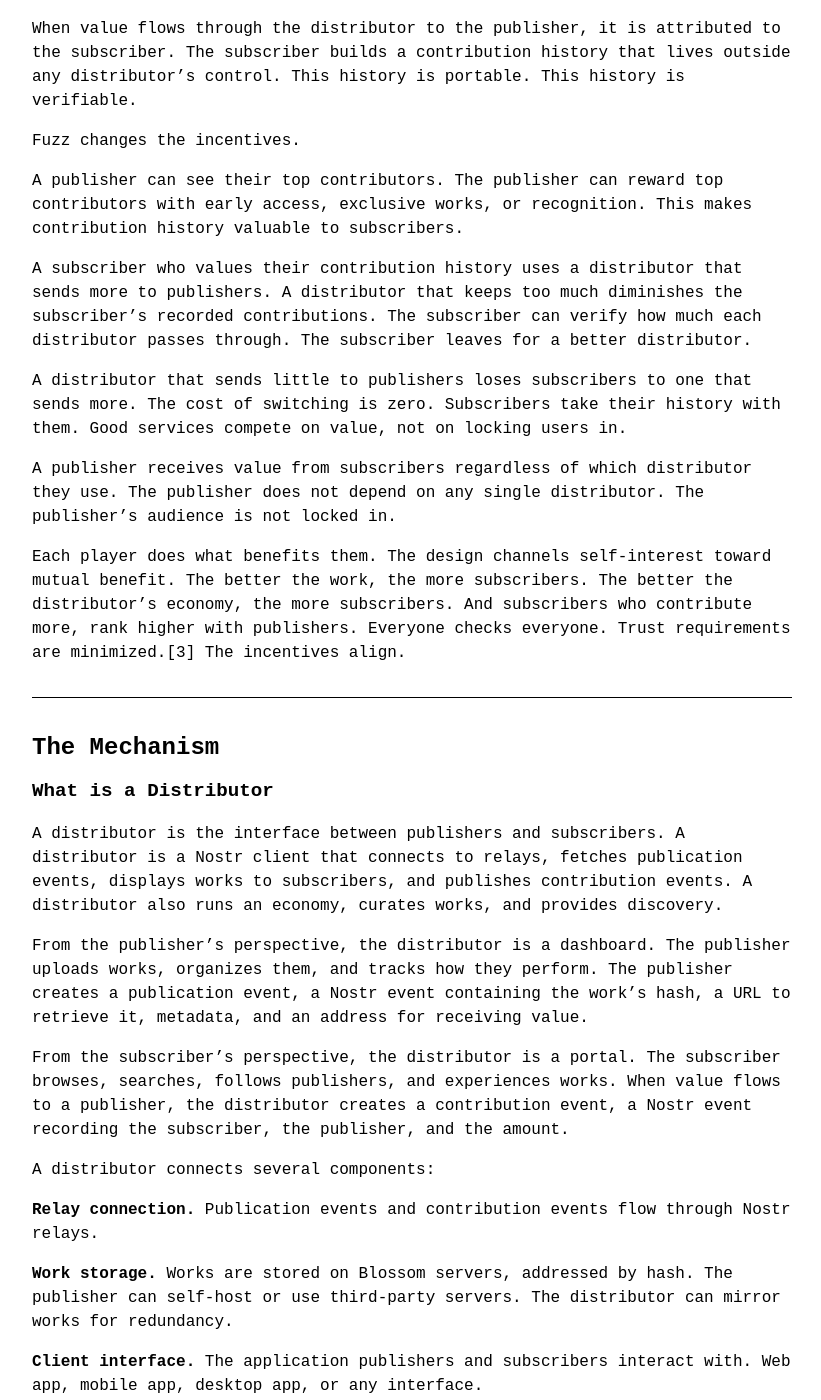
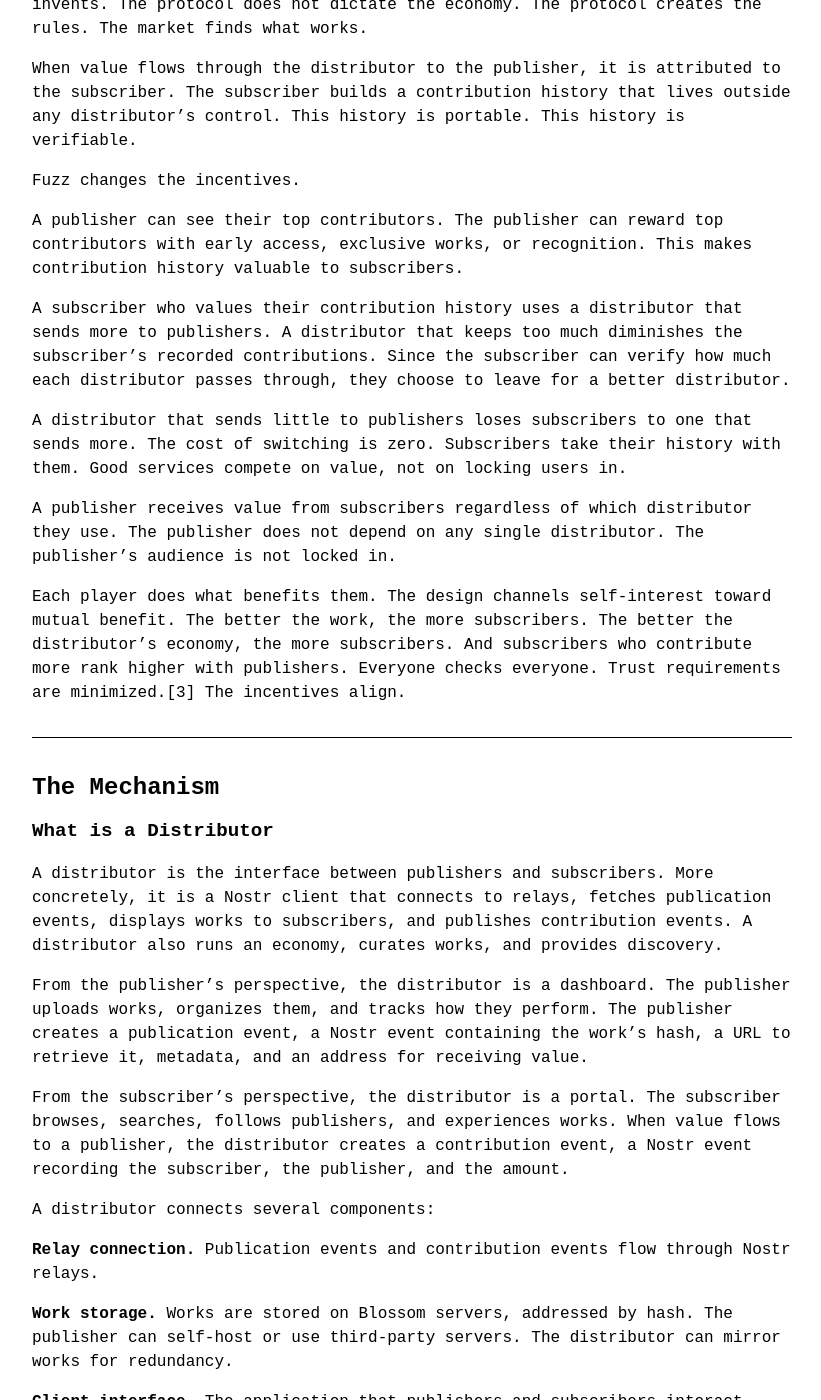
Before and after one commit to cassius66/cassius66.github.io, a Jekyll site: the page built from _posts/2025-12-12-fuzz.md, in a window 1280 px wide and 1400 px high, scrolled down 1367 px. Shown: the whole window, without its empty margins (228-1049 px from the left). Built offline with Jekyll 4.4.1, drawn with Linux system fonts in a browser that asks for light colours; some of the changed text lies outside the part shown.

Commit message:
Fix grammar, add d tag to Kind 32500, show date on posts

```diff
--- a/_layouts/default.html
+++ b/_layouts/default.html
@@ -18,6 +18,9 @@
         </header>
 
         <main>
+            {% if page.date %}
+            <p><strong>{{ page.date | date: "%Y-%m-%d" }}</strong></p>
+            {% endif %}
             {{ content }}
         </main>
 
--- a/_posts/2025-12-12-fuzz.md
+++ b/_posts/2025-12-12-fuzz.md
@@ -16,7 +16,7 @@
 
 Sharing ideas is frictionless. But we have built systems that treat ideas as physical objects.
 
-Physical objects are scarce. If I take Pythagoras's chair, he cannot sit. Ideas are not scarce.[1] If I use the Pythagorean theorem, Pythagoras can still use it. Digital media is closer to ideas than to physical objects. Copying is frictionless. The copy does not diminish the original.
+Physical objects are scarce. If I take Pythagoras's chair, he cannot use it. Ideas are not scarce.[1] If I use the Pythagorean theorem, Pythagoras can still use it. Digital media is closer to ideas than to physical objects. Copying is frictionless. The copy does not diminish the original.
 
 Different communities have different norms about sharing. Academic communities share freely with attribution. Music communities have complex traditions around sampling and covers. Software communities have varied licenses from proprietary to public domain. No central authority knows all these norms.[2] No single rule can govern all domains.
 
@@ -42,13 +42,13 @@
 
 A publisher can see their top contributors. The publisher can reward top contributors with early access, exclusive works, or recognition. This makes contribution history valuable to subscribers.
 
-A subscriber who values their contribution history uses a distributor that sends more to publishers. A distributor that keeps too much diminishes the subscriber's recorded contributions. The subscriber can verify how much each distributor passes through. The subscriber leaves for a better distributor.
+A subscriber who values their contribution history uses a distributor that sends more to publishers. A distributor that keeps too much diminishes the subscriber's recorded contributions. Since the subscriber can verify how much each distributor passes through, they choose to leave for a better distributor.
 
 A distributor that sends little to publishers loses subscribers to one that sends more. The cost of switching is zero. Subscribers take their history with them. Good services compete on value, not on locking users in.
 
 A publisher receives value from subscribers regardless of which distributor they use. The publisher does not depend on any single distributor. The publisher's audience is not locked in.
 
-Each player does what benefits them. The design channels self-interest toward mutual benefit. The better the work, the more subscribers. The better the distributor's economy, the more subscribers. And subscribers who contribute more, rank higher with publishers. Everyone checks everyone. Trust requirements are minimized.[3] The incentives align.
+Each player does what benefits them. The design channels self-interest toward mutual benefit. The better the work, the more subscribers. The better the distributor's economy, the more subscribers. And subscribers who contribute more rank higher with publishers. Everyone checks everyone. Trust requirements are minimized.[3] The incentives align.
 
 ---
 
@@ -56,7 +56,7 @@
 
 ### What is a Distributor
 
-A distributor is the interface between publishers and subscribers. A distributor is a Nostr client that connects to relays, fetches publication events, displays works to subscribers, and publishes contribution events. A distributor also runs an economy, curates works, and provides discovery.
+A distributor is the interface between publishers and subscribers. More concretely, it is a Nostr client that connects to relays, fetches publication events, displays works to subscribers, and publishes contribution events. A distributor also runs an economy, curates works, and provides discovery.
 
 From the publisher's perspective, the distributor is a dashboard. The publisher uploads works, organizes them, and tracks how they perform. The publisher creates a publication event, a Nostr event containing the work's hash, a URL to retrieve it, metadata, and an address for receiving value.
 
@@ -213,6 +213,7 @@
   "created_at": 1234567890,
   "content": "",
   "tags": [
+    ["d", "<txid>"],
     ["p", "<publisher pubkey>"],
     ["s", "<subscriber pubkey>"],
     ["amount", "<satoshis>"],
```
Also changed, not shown: other parts of _posts/2025-12-12-fuzz.md (+1 -1 lines).
